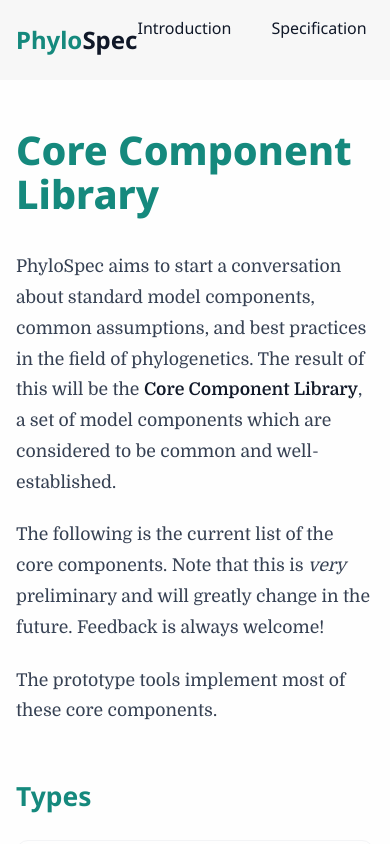
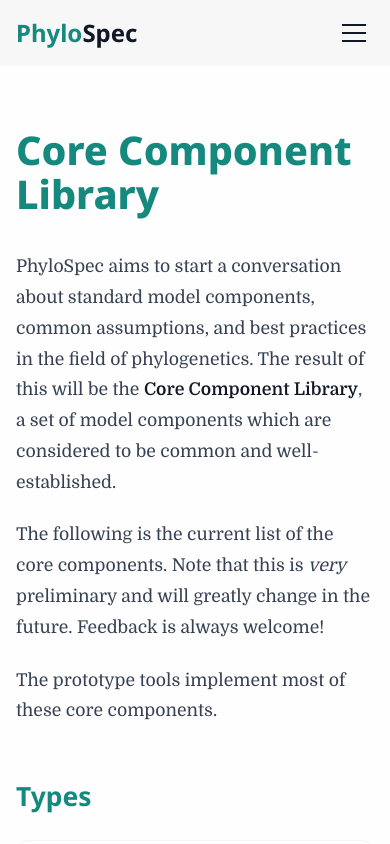
Before and after one commit to CODEPhylo/phylospec, a SvelteKit app in the folder website/: page /components in a window 390 px wide. Shown: the top 844 px of the page. Built offline with nearby package versions, Linux system fonts and the light colour scheme.

Commit message:
Add mobile nav.

```diff
--- a/website/src/routes/+layout.svelte
+++ b/website/src/routes/+layout.svelte
@@ -2,6 +2,11 @@
 	import '../app.css';
 
 	let { children } = $props();
+	let mobileMenuOpen = $state(false);
+
+	function toggleMenu() {
+		mobileMenuOpen = !mobileMenuOpen;
+	}
 </script>
 
 <svelte:head>
@@ -21,14 +26,53 @@
 			<span class="text-accent">Phylo</span><span class="text-gray-900">Spec</span>
 		</a>
 
-		<nav class="flex gap-10">
+		<!-- Desktop Navigation -->
+		<nav class="hidden lg:flex gap-10">
 			<a href="/">Introduction</a>
 			<a href="/specification">Specification</a>
 			<a href="/components">Core Components</a>
 			<a href="/language">Modeling Language</a>
 			<a href="/prototypes">Prototypes</a>
 		</nav>
+
+		<!-- Hamburger Menu Button (Mobile Only) -->
+		<button
+			onclick={toggleMenu}
+			class="lg:hidden flex flex-col gap-1.5 p-2"
+			aria-label="Toggle menu"
+		>
+			<span
+				class="w-6 h-0.5 bg-gray-900 transition-all duration-300 {mobileMenuOpen
+					? 'rotate-45 translate-y-2'
+					: ''}"
+			></span>
+			<span
+				class="w-6 h-0.5 bg-gray-900 transition-all duration-300 {mobileMenuOpen
+					? 'opacity-0'
+					: ''}"
+			></span>
+			<span
+				class="w-6 h-0.5 bg-gray-900 transition-all duration-300 {mobileMenuOpen
+					? '-rotate-45 -translate-y-2'
+					: ''}"
+			></span>
+		</button>
 	</header>
+
+	<!-- Mobile Navigation Menu -->
+	{#if mobileMenuOpen}
+		<nav
+			class="lg:hidden fixed top-16 left-0 right-0 bg-light-gray/80 backdrop-blur-md z-10 border-b border-gray-200"
+		>
+			<div class="flex flex-col p-4 gap-4">
+				<a href="/" onclick={toggleMenu}>Introduction</a>
+				<a href="/specification" onclick={toggleMenu}>Specification</a>
+				<a href="/components" onclick={toggleMenu}>Core Components</a>
+				<a href="/language" onclick={toggleMenu}>Modeling Language</a>
+				<a href="/prototypes" onclick={toggleMenu}>Prototypes</a>
+			</div>
+		</nav>
+	{/if}
 
 	{@render children()}
 </div>
```
